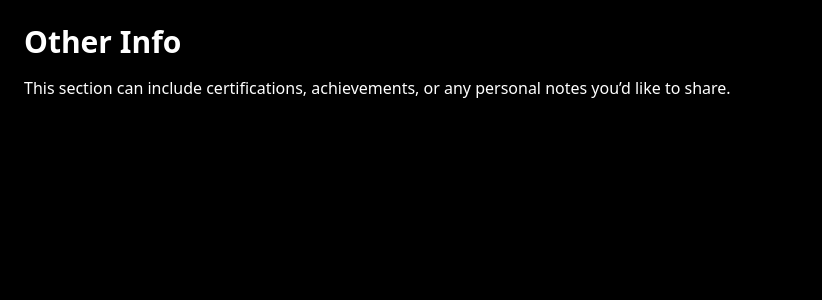
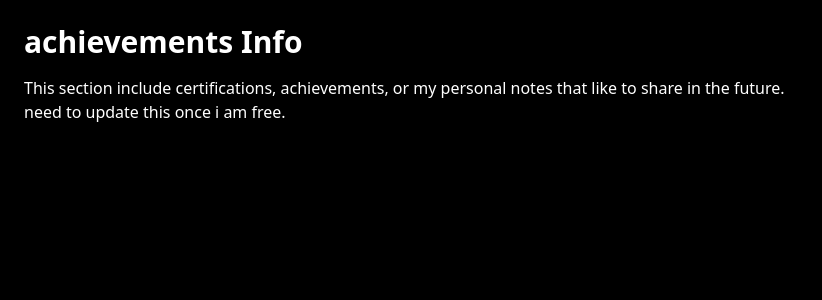
Before and after one commit to Mahendra-MR/portfolio, a Next.js app: page /others in a window 1280 px wide. Shown: the top 300 px of the page, without its empty margins (0-822 px from the left). Built offline with nearby package versions, Linux system fonts and the light colour scheme.

Commit message:
updated few things

```diff
--- a/app/layout.tsx
+++ b/app/layout.tsx
@@ -11,7 +11,7 @@ const geistMono = Geist_Mono({
   subsets: ["latin"],
 });
 
-// Optional: This metadata is used by Next.js for SEO, titles, etc.
+// metadata is used by Next.js for SEO, titles, etc.
 export const metadata = {
   title: 'Mahendra M R | Portfolio',
   description: 'Full-stack Developer',
--- a/app/others/page.tsx
+++ b/app/others/page.tsx
@@ -1,8 +1,9 @@
 export default function OthersPage() {
     return (
         <div className="p-6">
-            <h1 className="text-3xl font-bold mb-4">Other Info</h1>
-            <p>This section can include certifications, achievements, or any personal notes you&rsquo;d like to share.</p>
+            <h1 className="text-3xl font-bold mb-4">achievements Info</h1>
+            <p>This section include certifications, achievements, or my personal notes that like to share in the future.</p>
+            <p>need to update this once i am free.</p>
         </div>
     );
 }
--- a/app/projects/page.tsx
+++ b/app/projects/page.tsx
@@ -1,5 +1,5 @@
 import PageWrapper from '@/lib/PageWrapper';
-import { fetchUserRepos } from '@/lib/github'; // ❌ Removed unused GitHubRepo
+import { fetchUserRepos } from '@/lib/github';
 import Link from 'next/link';
 
 export default async function ProjectsPage() {
```
